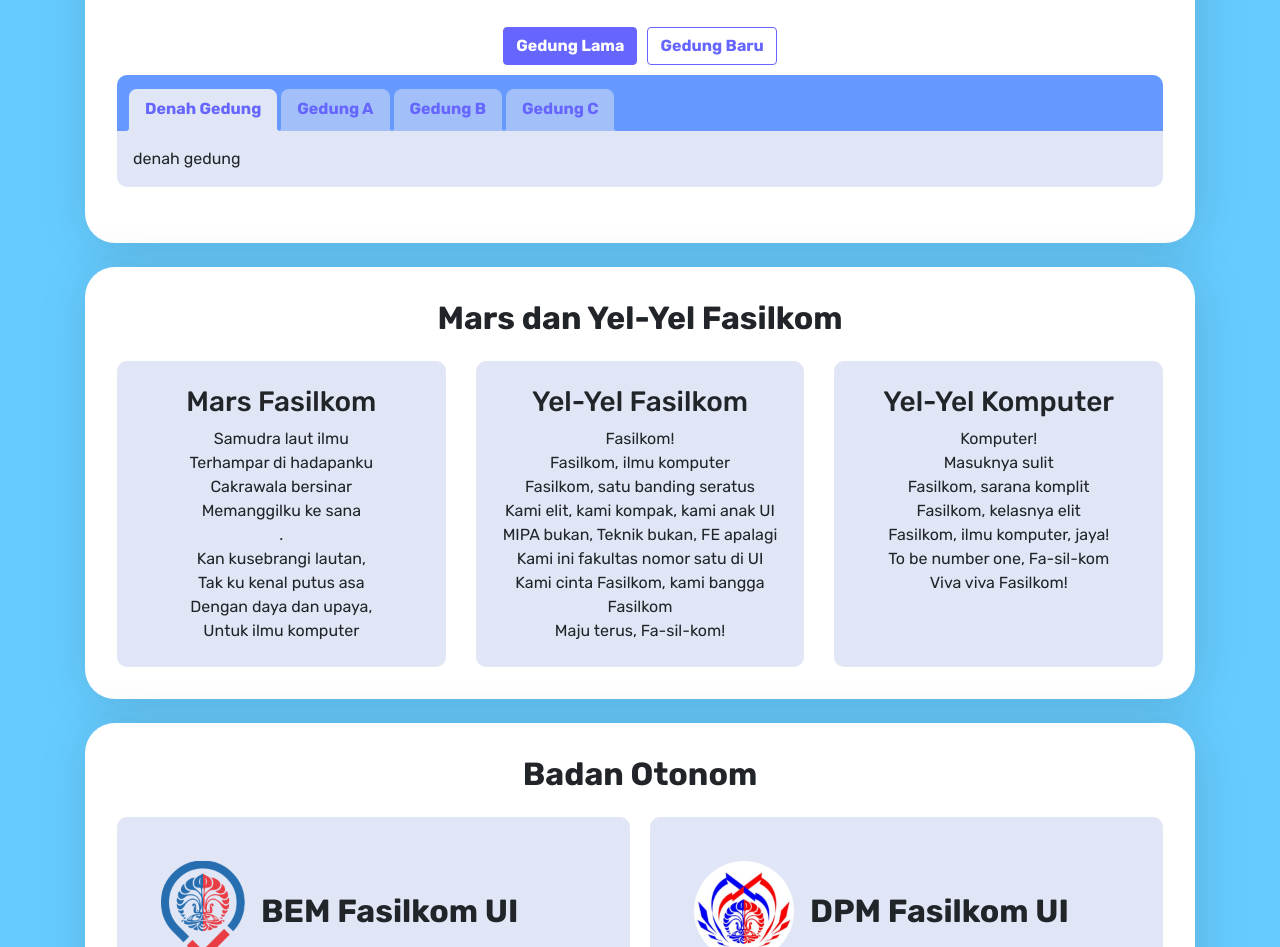
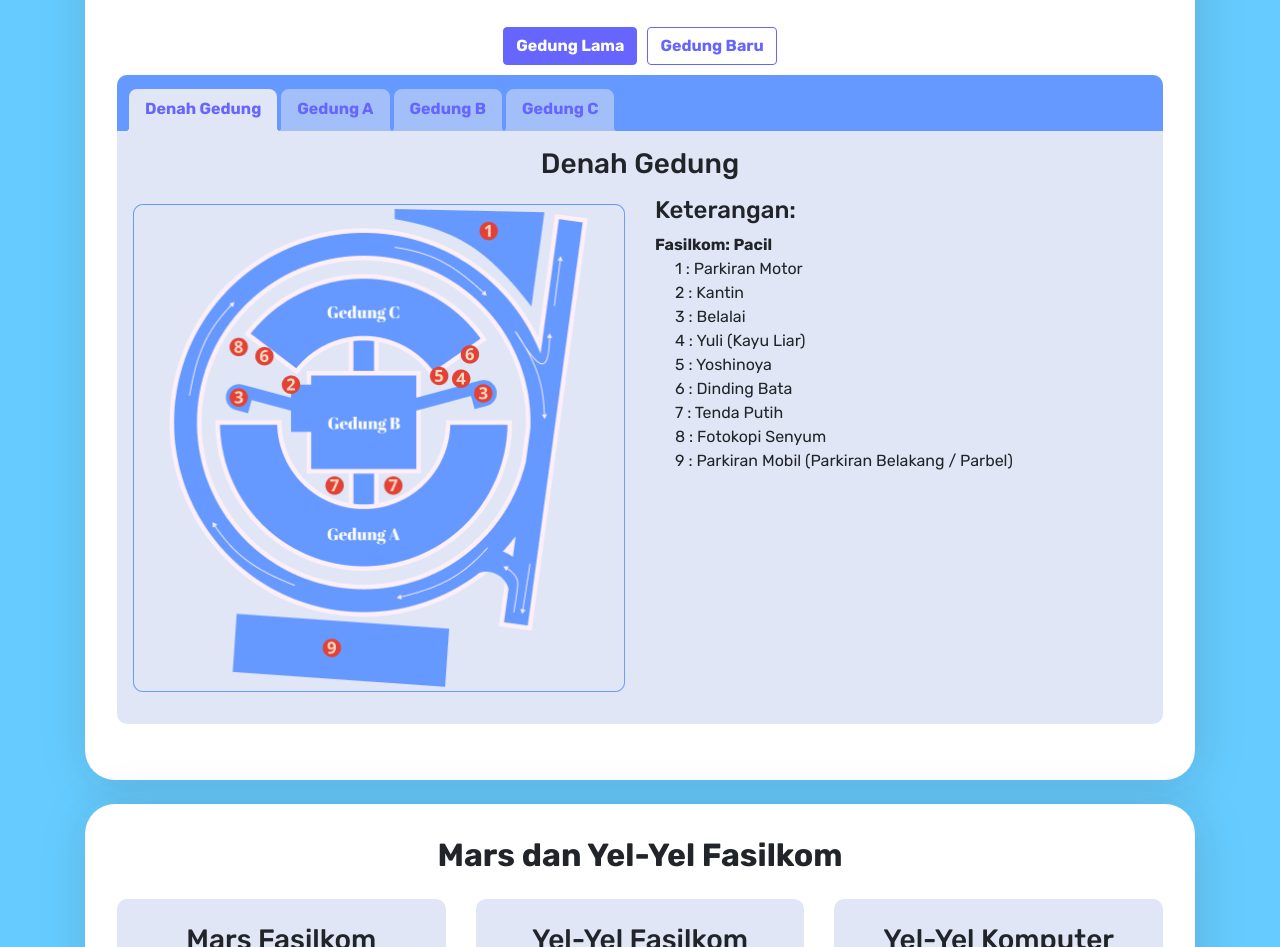
Before and after one commit to bisnaisu/IMaba, a React (Create React App) app: page /fasilkom in a window 1280 px wide. Shown: the part 3620-4567 px from the top of the page. Built offline with nearby package versions, Linux system fonts and the light colour scheme.

Commit message:
implemented denah pacil gedung lama

```diff
--- a/src/components/infoPacil/denah.js
+++ b/src/components/infoPacil/denah.js
@@ -2,25 +2,70 @@
 
 import Button from 'react-bootstrap/Button'
 import Card from 'react-bootstrap/Card'
-// import Col from 'react-bootstrap/Col'
-// import Row from 'react-bootstrap/Row'
+import Col from 'react-bootstrap/Col'
+import Row from 'react-bootstrap/Row'
 import Tabs from 'react-bootstrap/Tabs'
 import Tab from 'react-bootstrap/Tab'
 
+import data from '../../data/pacil-denah.json'
+import next from '../../assets/infoPacil/carousel-next.png'
+import prev from '../../assets/infoPacil/carousel-prev.png'
+
 export default class denah extends Component {
-    state = { gedung: "lama", key: "gedung" }
+    state = { gedung: "lama", key: 0, lantai: 0 }
 
-    displayDenah() {
-        switch (this.state.key) {
-            case "gedung": return(<span>denah gedung</span>);
-            case "a": return(<span>denah gedung a</span>);
-            case "b": return(<span>denah gedung b</span>);
-            case "c": return(<span>denah gedung c</span>);
-            default: break;
+    displayDenah(idx) {
+        const old = data.old[idx]
+        if (this.state.gedung === "lama") {
+            if (Number(idx) === Number(2)) {
+                const lantai = this.state.lantai
+                return (
+                    <div>
+                        <div className="navigasi d-flex align-items-center">
+                            {lantai > 0 &&
+                            <span onClick={() => this.setState({ lantai: parseInt(lantai-1) })}><img alt="prev" src={prev} /></span>}
+                            <h3 className="mx-4 mb-0 text-center">
+                                Lantai {this.state.lantai + parseInt(1)}<br/>
+                                {old.title}
+                            </h3>
+                            {lantai < parseInt(old.lantai.length-1) &&
+                            <span onClick={() => this.setState({ lantai: parseInt(lantai+1) })}><img alt="next" src={next} /></span>}
+                        </div>
+                        <Row>
+                            <Col lg={6} md={10}><img alt="denah" src={require(`../../assets/infoPacil/denah/old-${old.lantai[lantai].key}.png`)} /></Col>
+                            <Col lg={6} md={10}>
+                                <h4 className="mt-2">Keterangan: </h4>
+                                <ul>{ old.lantai[lantai].desc.map( (i, idx) => (<li key={idx}>{i}</li>))}</ul>
+                            </Col>
+                        </Row>
+                    </div>
+                )
+            } else {
+                return (
+                    <div>
+                        <h3 className="text-center">{old.title}</h3>
+                        <Row>
+                            <Col lg={6} md={10}><img alt="denah" src={require(`../../assets/infoPacil/denah/old-${old.key}.png`)} /></Col>
+                            <Col lg={6} md={10}>
+                                <h4 className="mt-2">Keterangan: </h4>
+                                { old.desc.map( (i, idx) => (
+                                    <div key={idx}>
+                                        <b>{i.head}</b>
+                                        <ul>{ i.body.map( (j, id) => <li key={id}>{j}</li> )}</ul>
+                                    </div>
+                                ))}
+                            </Col>
+                        </Row>
+                    </div>
+                )
+            }
+        } else {
+            return "denah gedung baru"
         }
     }
 
     displayGedung() {
+        const { old } = data
         if (this.state.gedung === "lama") {
             return (
                 <Card className="subcard">
@@ -28,23 +73,18 @@
                         <Tabs
                             id="controlled-tab"
                             activeKey={this.state.key}
-                            onSelect={(k) => this.setState({ key: k })}
+                            onSelect={(k) => this.setState({ key: k, lantai: 0 })}
                         >
-                            <Tab eventKey="gedung" title="Denah Gedung"></Tab>
-                            <Tab eventKey="a" title="Gedung A"></Tab>
-                            <Tab eventKey="b" title="Gedung B"></Tab>
-                            <Tab eventKey="c" title="Gedung C"></Tab>
+                            { old.map( (gedung, idx) => (<Tab key={idx} eventKey={idx} title={gedung.title}></Tab>))}
                         </Tabs>
                     </Card.Header>
                     <Card.Body>
-                        {this.displayDenah()}
+                        {this.displayDenah(this.state.key)}
                     </Card.Body>
                 </Card>
             )
         } else {
-            return (
-                <span>denah gedung baru</span>
-            )
+            return this.displayDenah()
         }
     }
 
--- /dev/null
+++ b/src/data/pacil-denah.json
@@ -0,0 +1,121 @@
+{
+    "old": [
+        {
+            "key": "gedung",
+            "title": "Denah Gedung",
+            "desc": [
+                {
+                    "head": "Fasilkom: Pacil",
+                    "body": [
+                        "1 : Parkiran Motor",
+                        "2 : Kantin",
+                        "3 : Belalai",
+                        "4 : Yuli (Kayu Liar)",
+                        "5 : Yoshinoya",
+                        "6 : Dinding Bata",
+                        "7 : Tenda Putih",
+                        "8 : Fotokopi Senyum",
+                        "9 : Parkiran Mobil (Parkiran Belakang / Parbel)"
+                    ]
+                }
+            ]
+        },
+        {
+            "key": "a",
+            "title": "Gedung A",
+            "desc": [
+                {
+                    "head": "Lantai 1 - 2 :",
+                    "body": [
+                        "Lab. Komputer",
+                        "Lab. Babe (Lembaga Asisten)",
+                        "Ruang Staf Kemahasiswaan",
+                        "Ruangan Dosen",
+                        "Pos Satpam"
+                    ]
+                }
+            ]
+        },
+        {
+            "key": "b",
+            "title": "Gedung B",
+            "lantai": [
+                {
+                    "key": "b1",
+                    "desc": [
+                        "2101 : Aula",
+                        "2102 : Gudang Aula (Gudal)",
+                        "1 : Quiet Room (di lantai 2 Perpustakaan Fasilkom)",
+                        "2 : Perpus Atas (Lantai 2 Perpustakaan Fasilkom)",
+                        "3 : Perpustakaan Fasilkom (Perpucil)",
+                        "4 : Perpus Bawah",
+                        "5 : Mebu"
+                    ]
+                },
+                {
+                    "key": "b2",
+                    "desc": [
+                        "1 : Sekretariat Fasilkom",
+                        "2 : Sekre Square",
+                        "3 : Kafe Sekre",
+                        "4 : Mushola Laki-laki",
+                        "5 : Mushola Perempuan",
+                        "6 : Ruang BEM",
+                        "7 : Ruang RISTEK"
+                    ]
+                },
+                {
+                    "key": "b3",
+                    "desc": [
+                        "2301 - 2307 : Ruang Kelas"
+                    ]
+                },
+                {
+                    "key": "b4",
+                    "desc": [
+                        "2401 - 2406 : Ruang Kelas"
+                    ]
+                },
+                {
+                    "key": "b5",
+                    "desc": [
+                        "2501 - 2504 : Ruang Kelas"
+                    ]
+                },
+                {
+                    "key": "b6",
+                    "desc": [
+                        "2601 : Lab. Komputer",
+                        "2602 - 2604 : Ruang Kelas"
+                    ]
+                }
+            ]
+        },
+        {
+            "key": "c",
+            "title": "Gedung C",
+            "desc": [
+                {
+                    "head": "Lantai 1:",
+                    "body": [
+                        "3111 - 3114 : Kelas",
+                        "1 : Kantin",
+                        "2 : Kantiv (Kantin TV)",
+                        "3 : ATM BNI",
+                        "4 : BelYos (Belakang Yoshinoya)",
+                        "5 : Yoshinoya"
+                    ]
+                },
+                {
+                    "head": "Lantai 2-3:",
+                    "body": [
+                        "Ruang Dosen",
+                        "Ruang Kelas",
+                        "Lab. Komputer"
+                    ]
+                }
+            ]
+        }
+    ],
+    "new": []
+}
--- a/src/styles/infoPacil.js
+++ b/src/styles/infoPacil.js
@@ -207,6 +207,19 @@
             }
             .card-body { padding: 1rem; }
         }
+        li {
+            list-style: none;
+            margin-left: -20px;
+        }
+        .navigasi {
+            justify-content: center;
+            span { cursor: pointer; }
+        }
+        .row {
+            @media (max-width:992px) {
+                justify-content: center;
+            }
+        }
     }
     #yelyel {
         .card-deck {
```
Also changed, not shown: src/assets/infoPacil/denah/old-b1.svg (added), src/assets/infoPacil/denah/old-gedung.png (renamed from src/assets/infoPacil/denah/old-denah.png).
